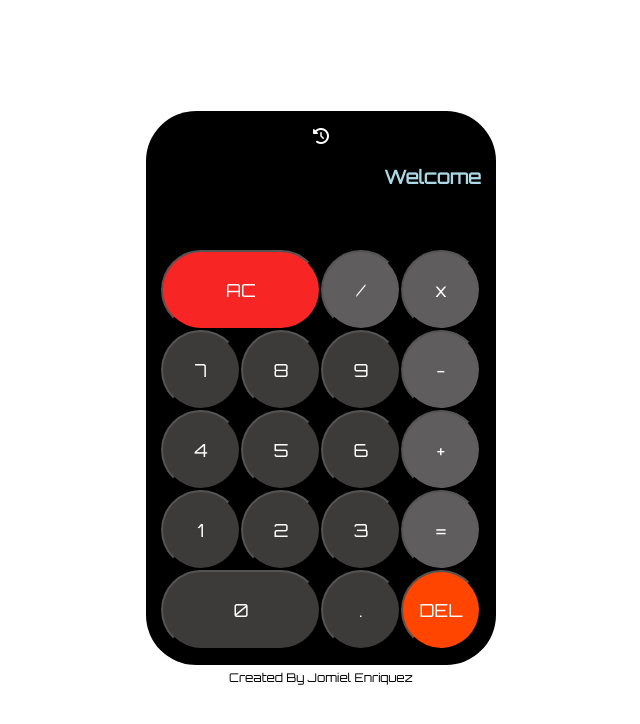
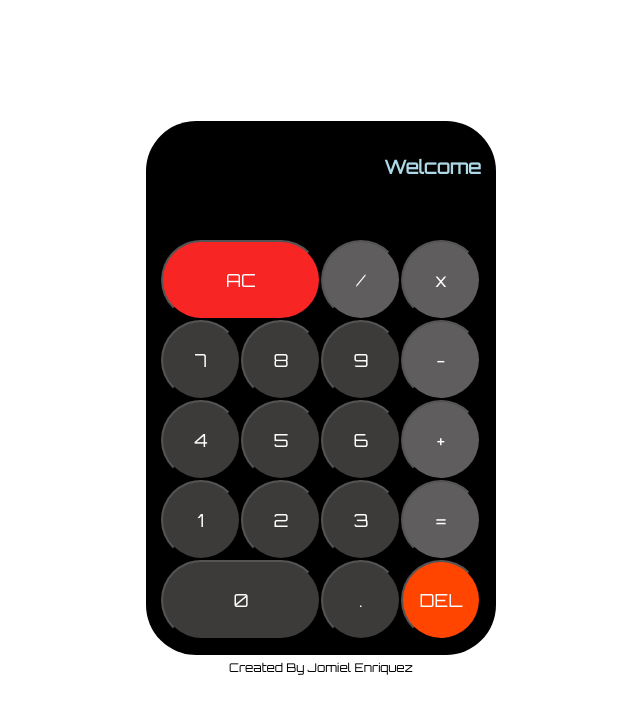
Before and after one commit to jomielenriquez/JSCalculator, a React (Create React App) app: page / in a window 1280 px wide. Shown: the top 724 px of the page, without its empty margins (319-959 px from the left). Built offline with nearby package versions, Linux system fonts and the light colour scheme.

Commit message:
removed clock

```diff
--- a/src/App.js
+++ b/src/App.js
@@ -93,7 +93,7 @@ export default class App extends React.Component {
     return (
       <div className="Calculator">
         <div className="display">
-          <i class="fa fa-solid fa-clock-rotate-left"></i>
+          {/* <i class="fa fa-solid fa-clock-rotate-left"></i> */}
           <div className="firstLine">
             <h3 id="firstLine">Welcome</h3>
           </div>
```
